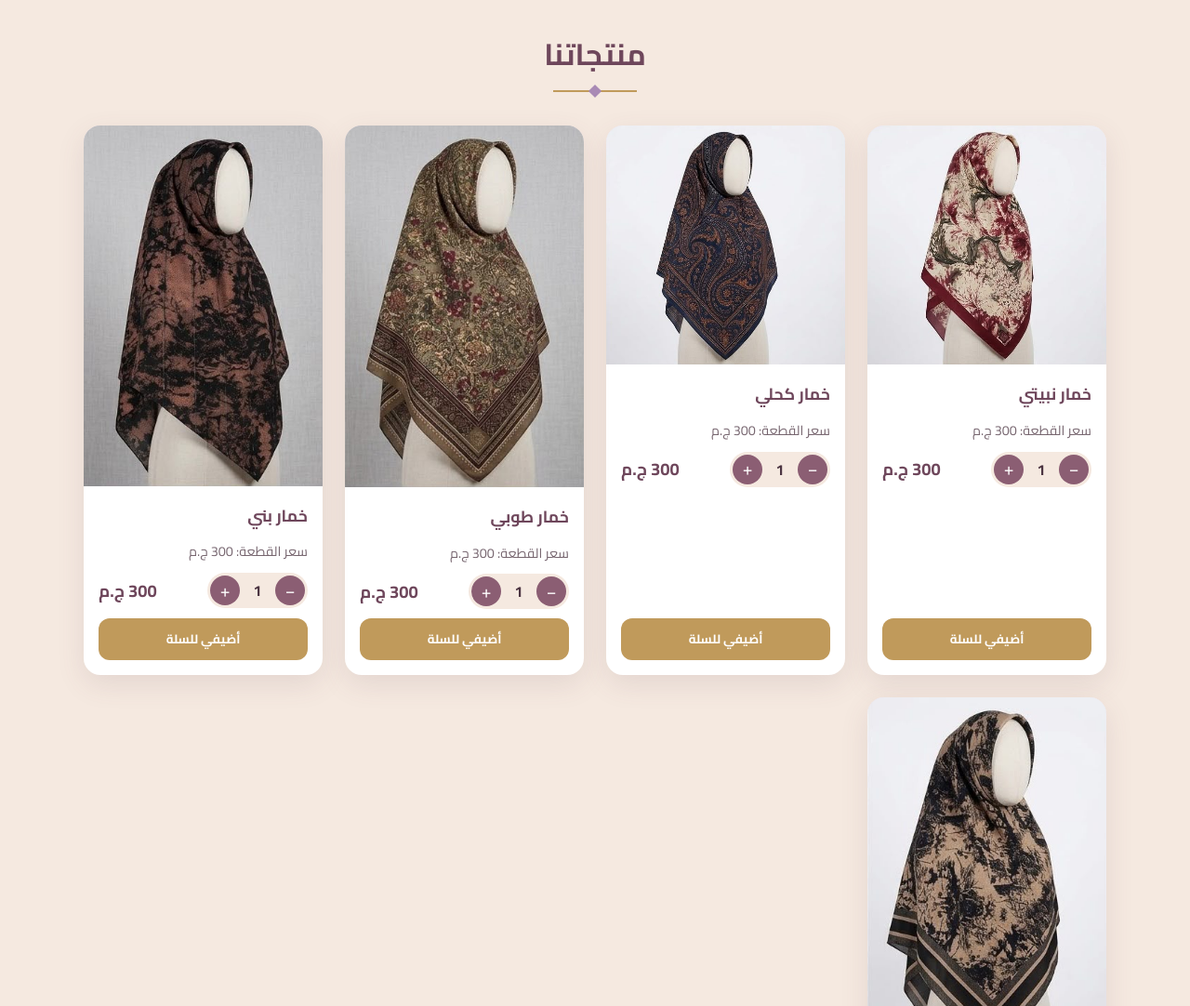
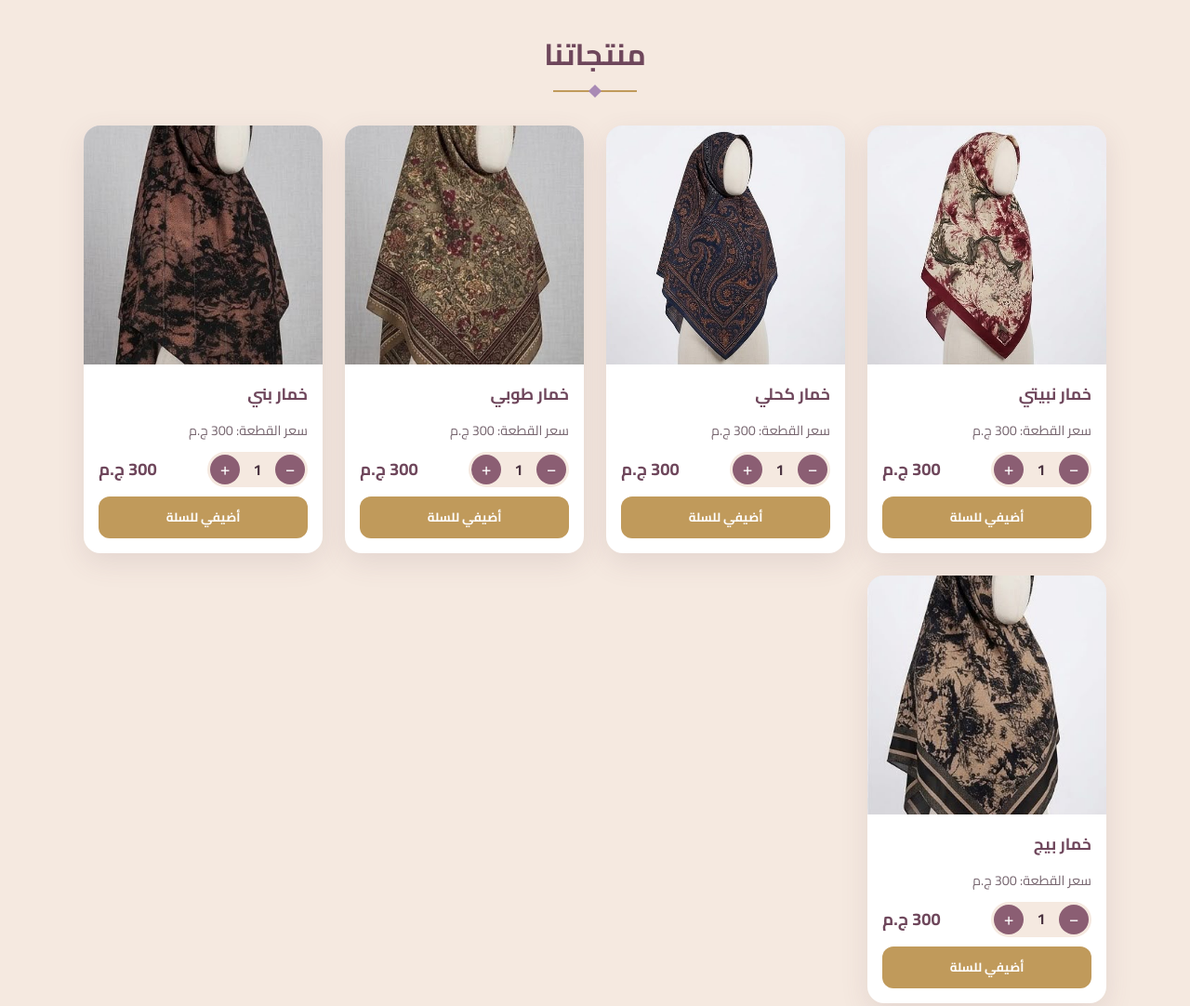
Before and after one commit to Magic-Design1/Perry-s_Khimar, a plain HTML site: page index.html in a window 1280 px wide. Shown: the part 1020-2102 px from the top of the page at 93% size. Drawn offline with nearby package versions, Linux system fonts and the light colour scheme.

Commit message:
Update index.html

```diff
--- a/index.html
+++ b/index.html
@@ -73,8 +73,10 @@ section{padding:60px 0}
 /* Products */
 .products-grid{display:grid;grid-template-columns:repeat(auto-fill,minmax(240px,1fr));gap:24px}
 .card{background:var(--white);border-radius:var(--radius);overflow:hidden;box-shadow:var(--shadow);display:flex;flex-direction:column}
-.card .img{aspect-ratio:1/1;background:linear-gradient(135deg,#E9D9E4,#F3E3D3);display:grid;place-items:center;color:var(--plum);font-size:.9rem}
-.card .img img{width:100%;height:100%;object-fit:cover}
+.card{min-width:0}
+/* إطار مربع ثابت لكل المنتجات: الصورة تملأ المربع بالكامل مهما كان حجمها */
+.card .img{position:relative;overflow:hidden;width:100%;aspect-ratio:1/1;flex-shrink:0;background:linear-gradient(135deg,#E9D9E4,#F3E3D3);display:grid;place-items:center;color:var(--plum);font-size:.9rem}
+.card .img img{position:absolute;inset:0;width:100%;height:100%;object-fit:cover;object-position:center}
 .card .body{padding:16px;display:flex;flex-direction:column;gap:10px;flex:1}
 .card h3{font-size:1.1rem;color:var(--plum-dark)}
 .unit{font-size:.9rem;opacity:.75}
@@ -295,7 +297,7 @@ const SHEET_URL = "https://script.google.com/macros/s/AKfycby8KgH8i9_jjSK8H2v7K9
    ============================================================ */
 const PRODUCTS = [
   // ⬇⬇⬇ ابدئي التعديل من هنا ⬇⬇⬇
-  { id: 1, name: "خمار نبيتي",  price: 300, image: "images/product1.jpeg" }, // ← غيري الاسم والسعر والصورة
+  { id: 1, name: "خمار نبيتي", price: 300, image: "images/product1.jpeg" }, // ← غيري الاسم والسعر والصورة
   { id: 2, name: "خمار كحلي", price: 300, image: "images/product2.jpeg" }, // ← غيري الاسم والسعر والصورة
   { id: 3, name: "خمار طوبي", price: 300, image: "images/product3.jpeg" }, // ← غيري الاسم والسعر والصورة
   { id: 4, name: "خمار بني", price: 300, image: "images/product4.jpeg" }, // ← غيري الاسم والسعر والصورة
```
